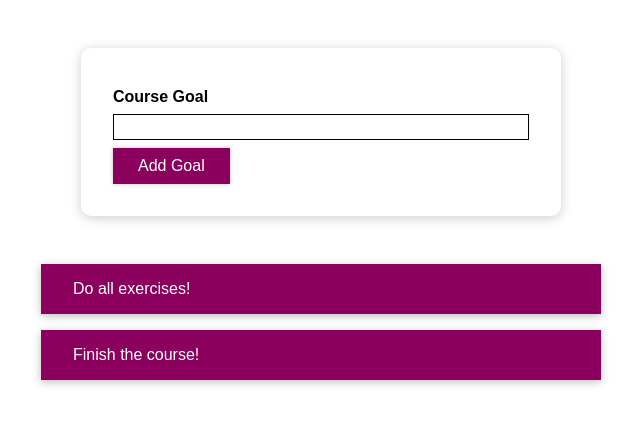
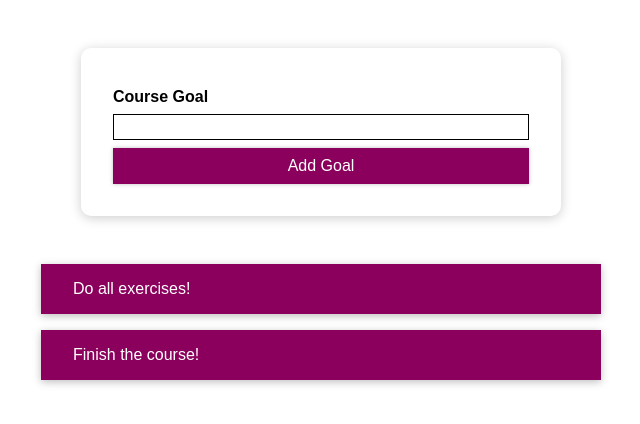
Before and after one commit to sobial/styling-component, a React (Create React App) app: page / in a window 1280 px wide. Shown: the top 424 px of the page, without its empty margins (319-959 px from the left). Built offline with nearby package versions, Linux system fonts and the light colour scheme.

Commit message:
media queries

```diff
--- a/src/components/CourseGoals/CourseInput/CourseInput.js
+++ b/src/components/CourseGoals/CourseInput/CourseInput.js
@@ -2,7 +2,6 @@ import React, { useState } from 'react';
 import  styled from 'styled-components';
 
 import Button from '../../UI/Button/Button';
-import './CourseInput.css';
 
 const FormControl = styled.div`
   margin: 0.5rem 0;
--- a/src/components/UI/Button/Button.js
+++ b/src/components/UI/Button/Button.js
@@ -1,7 +1,7 @@
 import styled from 'styled-components';
 
 const Button = styled.button`
-
+  width: 100%;
   font: inherit;
   padding: 0.5rem 1.5rem;
   border: 1px solid #8b005d;
@@ -10,7 +10,9 @@ const Button = styled.button`
   box-shadow: 0 0 4px rgba(0, 0, 0, 0.26);
   cursor: pointer;
 
-
+  @media (max-width: 768px){
+    width: auto;
+}
 &:focus {
   outline: none;
 }
```
Also changed, not shown: 1 other file (tests, documents, lock files or other folders).
